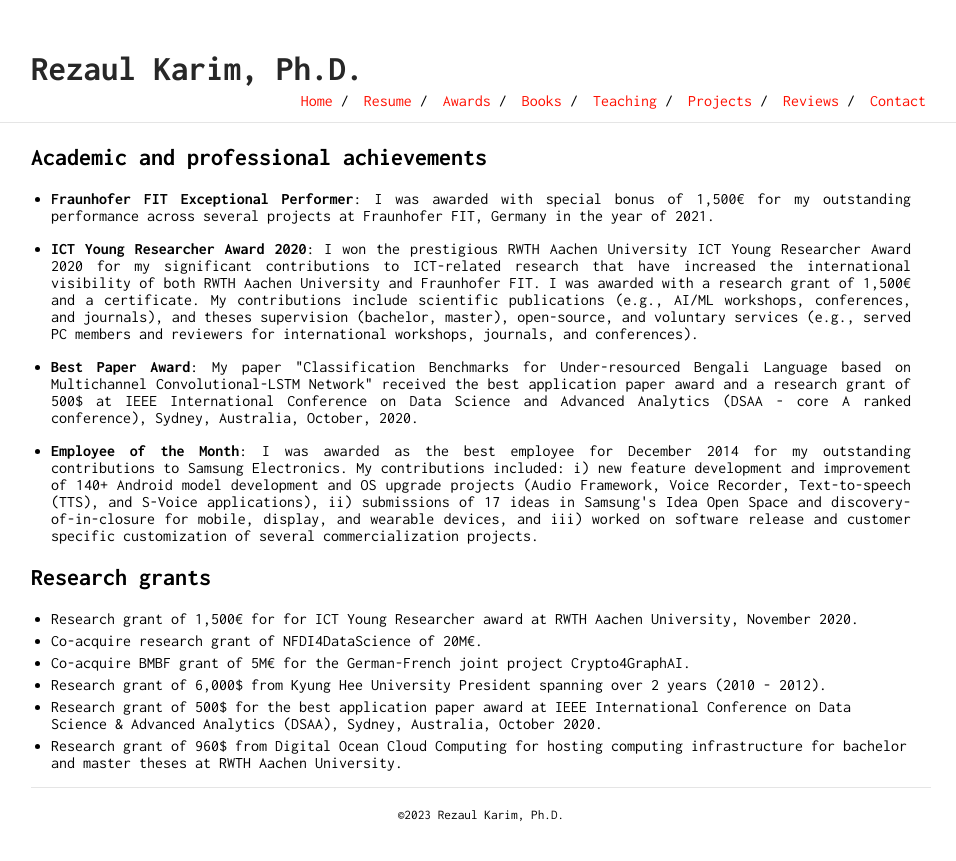
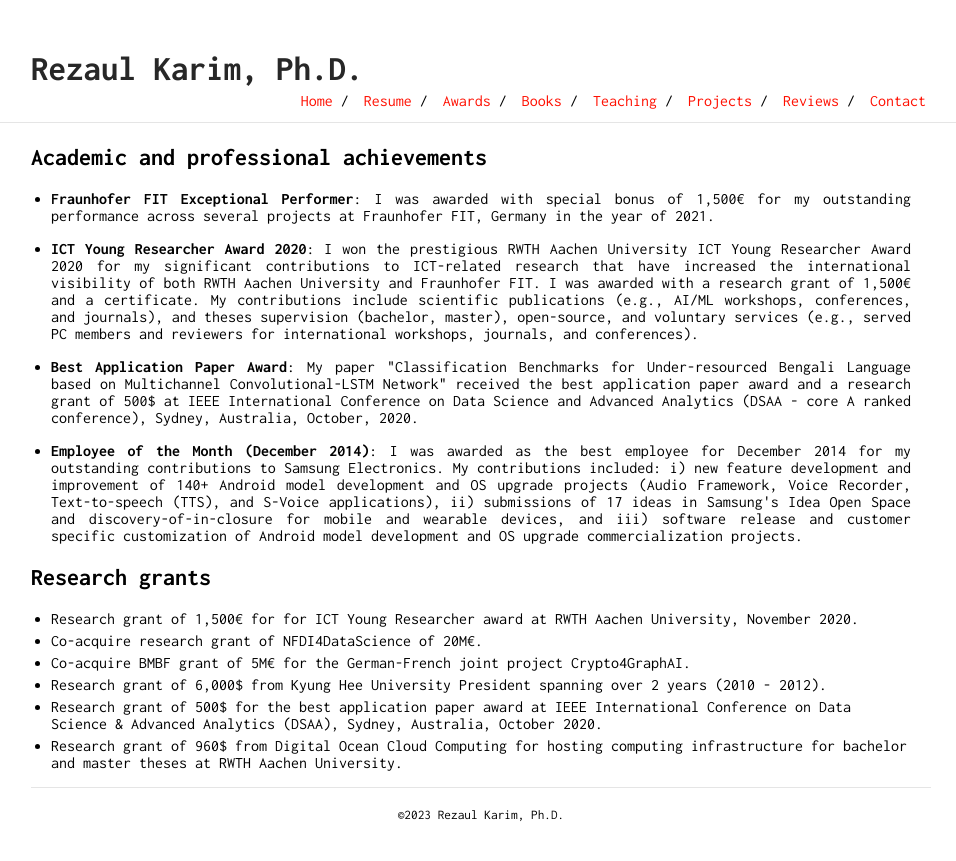
Before and after one commit to rezacsedu/rezacsedu.github.io, a Jekyll site: the page built from awards.md, in a window 1280 px wide. Shown: the top 861 px of the page, without its empty margins (159-1115 px from the left). Built offline with Jekyll 4.4.1, drawn with Linux system fonts in a browser that asks for light colours; our own code applies the rules of GitHub Pages for plain Markdown files.

Commit message:
Update awards.md

```diff
--- a/awards.md
+++ b/awards.md
@@ -1,8 +1,8 @@
 ## Academic and professional achievements
 - <p style='text-align: justify;'> <b>Fraunhofer FIT Exceptional Performer</b>: I was awarded with special bonus of 1,500€ for my outstanding performance across several projects at Fraunhofer FIT, Germany in the year of 2021.</p>
 - <p style='text-align: justify;'> <b>ICT Young Researcher Award 2020</b>: I won the prestigious RWTH Aachen University ICT Young Researcher Award 2020 for my significant contributions to ICT-related research that have increased the international visibility of both RWTH Aachen University and Fraunhofer FIT. I was awarded with a research grant of 1,500€ and a certificate. My contributions include scientific publications (e.g., AI/ML workshops, conferences, and journals), and theses supervision (bachelor, master), open-source, and voluntary services (e.g., served PC members and reviewers for international workshops, journals, and conferences).</p>
-- <p style='text-align: justify;'> <b>Best Paper Award</b>: My paper "Classification Benchmarks for Under-resourced Bengali Language based on Multichannel Convolutional-LSTM Network" received the best application paper award and a research grant of 500$ at IEEE International Conference on Data Science and Advanced Analytics (DSAA - core A ranked conference), Sydney, Australia, October, 2020.</p>
-- <p style='text-align: justify;'> <b>Employee of the Month</b>: I was awarded as the best employee for December 2014 for my outstanding contributions to Samsung Electronics. My contributions included: i) new feature development and improvement of 140+ Android model development and OS upgrade projects (Audio Framework, Voice Recorder, Text-to-speech (TTS), and S-Voice applications), ii) submissions of 17 ideas in Samsung's Idea Open Space and discovery-of-in-closure for mobile, display, and wearable devices, and iii) worked on software release and customer specific customization of several commercialization projects. </p>
+- <p style='text-align: justify;'> <b>Best Application Paper Award</b>: My paper "Classification Benchmarks for Under-resourced Bengali Language based on Multichannel Convolutional-LSTM Network" received the best application paper award and a research grant of 500$ at IEEE International Conference on Data Science and Advanced Analytics (DSAA - core A ranked conference), Sydney, Australia, October, 2020.</p>
+- <p style='text-align: justify;'> <b>Employee of the Month (December 2014)</b>: I was awarded as the best employee for December 2014 for my outstanding contributions to Samsung Electronics. My contributions included: i) new feature development and improvement of 140+ Android model development and OS upgrade projects (Audio Framework, Voice Recorder, Text-to-speech (TTS), and S-Voice applications), ii) submissions of 17 ideas in Samsung's Idea Open Space and discovery-of-in-closure for mobile and wearable devices, and iii) software release and customer specific customization of Android model development and OS upgrade commercialization projects. </p>
 
 ## Research grants
 - Research grant of 1,500€ for for ICT Young Researcher award at RWTH Aachen University, November 2020.
```
